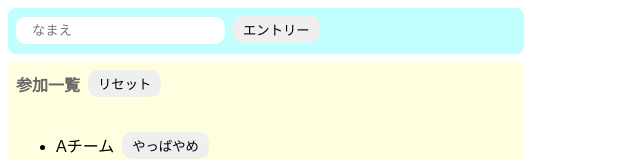
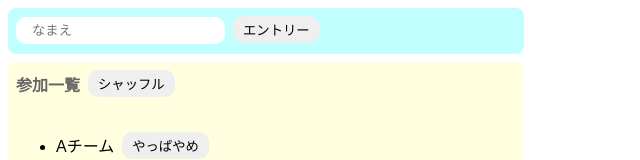
Before and after one commit to ksbmyk/shuffle-app, a React (Create React App) app: page / in a window 1280 px wide. Shown: the top 160 px of the page, without its empty margins (0-640 px from the left). Built offline with nearby package versions, Linux system fonts and the light colour scheme.

Commit message:
ボタンの名前を変更

```diff
--- a/src/App.jsx
+++ b/src/App.jsx
@@ -25,7 +25,7 @@ const App = () => {
             <div className="member-area">
                 <div className='list-row'>
                     <p className='title'>参加一覧</p>
-                    <button>リセット</button>
+                    <button>シャッフル</button>
                 </div>
                 <ul>
                     {members.map((member) => {
```
